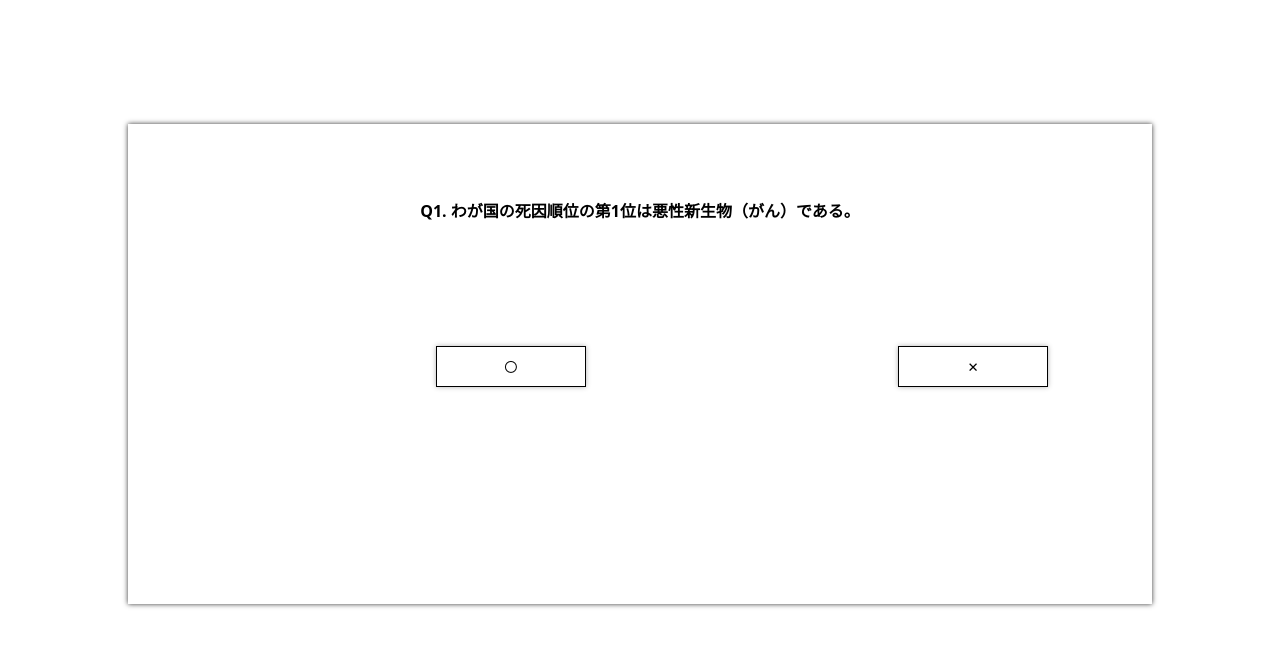
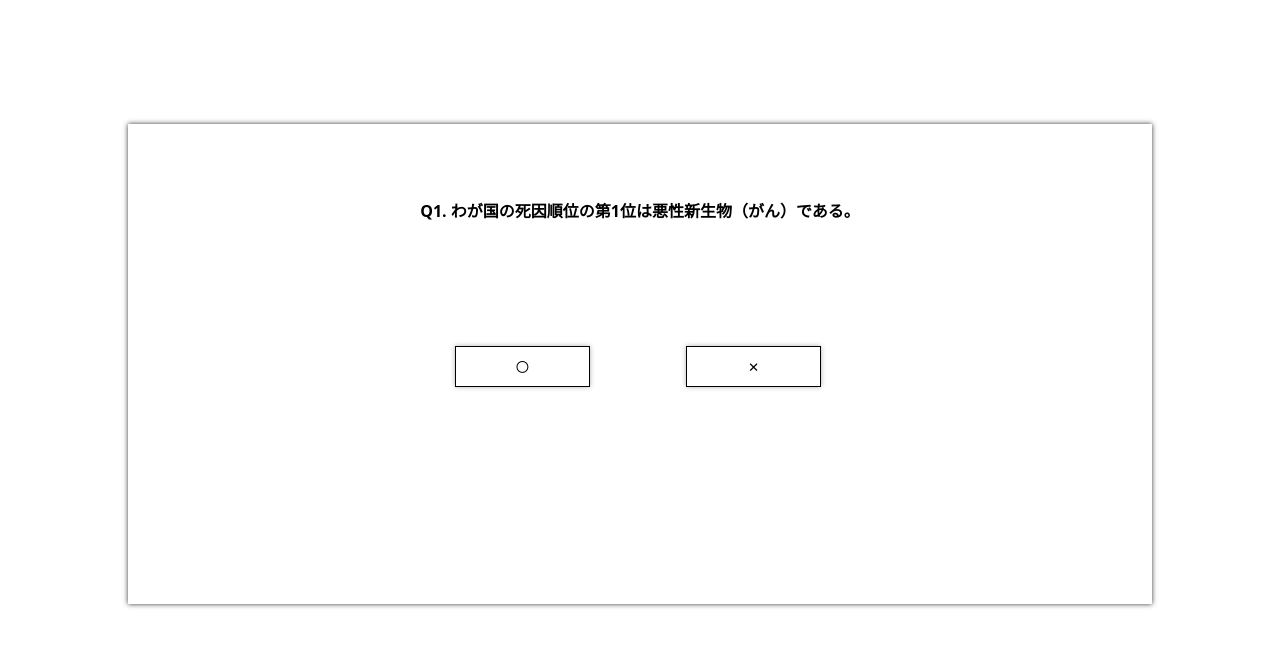
Before and after one commit to misato-sys/dmr, a plain HTML site: page index.html in a window 1280 px wide. Drawn offline with Linux system fonts and the light colour scheme.

Commit message:
Update style.css

```diff
--- a/style.css
+++ b/style.css
@@ -23,9 +23,11 @@
 
    .card .choice {
     margin-top: 100px;
+    margin-right: 100px;
+    /*margin-left: 100px;*/
     display: flex;
     justify-content: space-around;
- width: 100%;
+    width: 50%;
    }
 
    .card .choice button {
```
Lines whose indentation alone changed are shown as unchanged.
